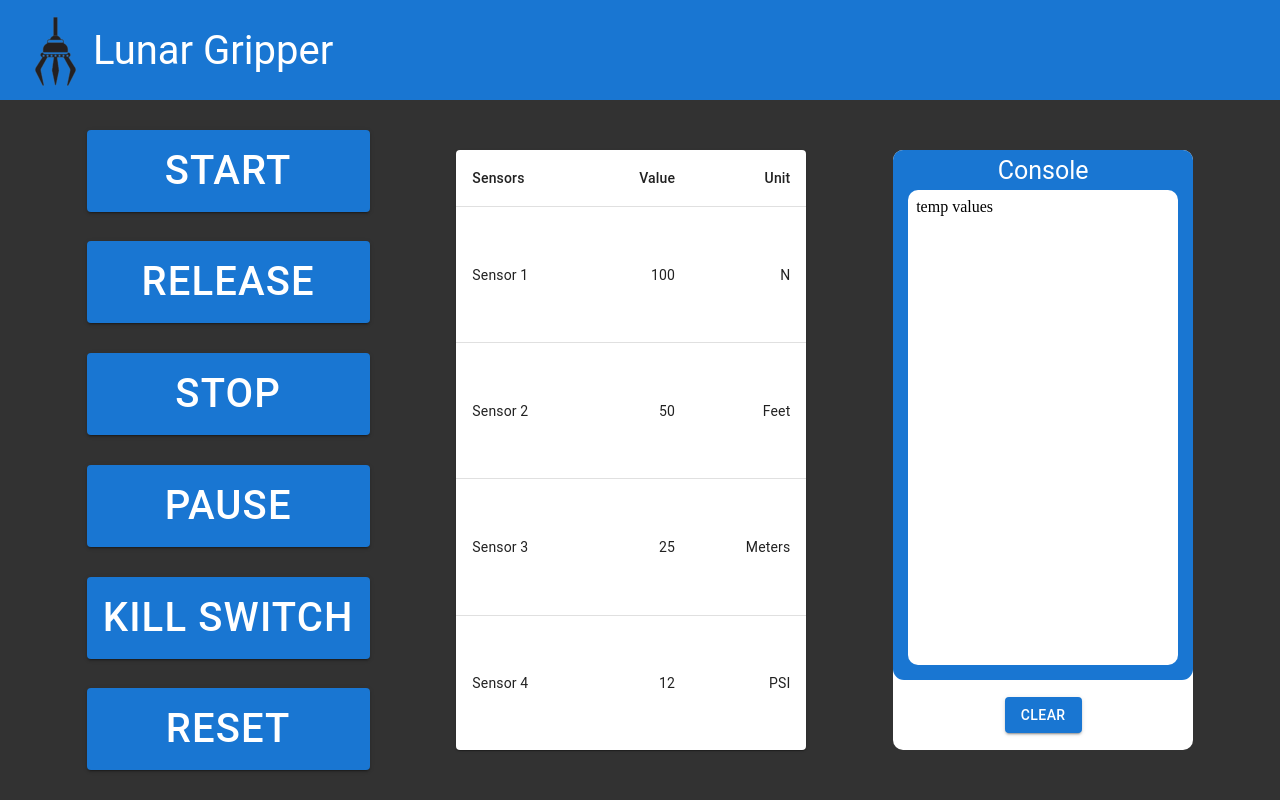
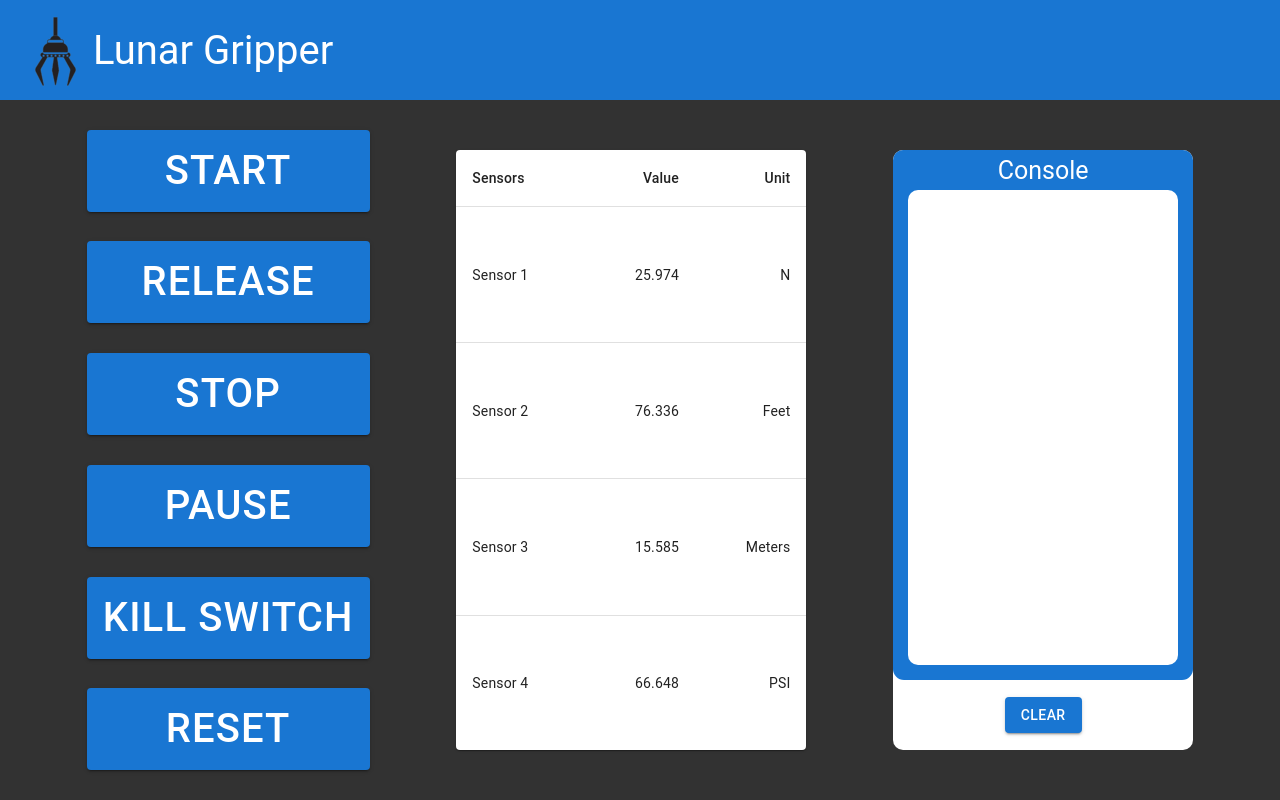
Before and after one commit to yeeeee1015/Lunar-Gripper-Sample-Collection, a React (Create React App) app in the folder frontend/: page / in a window 1280 px wide. Built offline with nearby package versions, Linux system fonts and the light colour scheme.

Commit message:
added temporary functionality to app for left-side buttons, added constantly rendering dummy values for sensor data

```diff
--- a/frontend/public/main.js
+++ b/frontend/public/main.js
@@ -1,3 +1,5 @@
+//All of this code is boilerplate from the electron website
+
 const { app, BrowserWindow } = require('electron')
 
 const createWindow = () => {
@@ -5,6 +7,7 @@ const createWindow = () => {
   const mainWindow = new BrowserWindow({
     width: 1024,
     height: 768,
+    title: "Lunar Gripper Controls",
     webPreferences: {
       enableRemoteModule:true
     }
--- a/frontend/src/App.js
+++ b/frontend/src/App.js
@@ -1,9 +1,18 @@
+//This is the
+
 import Button from '@mui/material/Button'
-import Output from "./Output"
-import Console from "./Console"
 import myImage from './assets/gripperNoBackgroundResized.png'
 import "./css/app.css"
-
+import "./css/console.css"
+import { useState, useEffect} from "react"
+import * as React from 'react';
+import Table from '@mui/material/Table';
+import TableBody from '@mui/material/TableBody';
+import TableCell from '@mui/material/TableCell';
+import TableContainer from '@mui/material/TableContainer';
+import TableHead from '@mui/material/TableHead';
+import TableRow from '@mui/material/TableRow';
+import Paper from '@mui/material/Paper';
 
 const buttonStyles = {
   fontSize: '40px',
@@ -56,12 +65,53 @@ const imageStyle = {
   marginLeft: '20px'
 }
 
-// const headerTextStyle = {
-//   fontSize: "40px",
-//   color: 'white',
-// }
 
 function App() {
+
+  const [error, setError] = useState("")
+  function addError() {
+
+    setError(error + " error" + "\n")
+
+  }
+  function clearError() {
+    setError("")
+  }
+
+  const [sensorData1, setSensor1Data] = useState(0);
+  const [sensorData2, setSensor2Data] = useState(0);
+  const [sensorData3, setSensor3Data] = useState(0);
+  const [sensorData4, setSensor4Data] = useState(0);
+  const fetchSensorData = () => { // Simulate a function that fetches sensor data
+    return (Math.random() * 100).toFixed(3); // Replace this with real sensor data fetching logic
+  };
+
+
+  useEffect(() => {
+    const updateSensorData = () => {  // Function to update sensor data
+      setSensor1Data(fetchSensorData());
+      setSensor2Data(fetchSensorData());
+      setSensor3Data(fetchSensorData());
+      setSensor4Data(fetchSensorData());
+    };
+    const interval = setInterval(updateSensorData, 500); // Update sensor data every second
+    return () => clearInterval(interval);   // Cleanup interval on component unmount
+  }, []);
+
+
+  function createData(name, value, unit) {
+  return { name, value, unit};
+}
+
+const rows = [
+  createData("Sensor 1", sensorData1, "N"),
+  createData("Sensor 2", sensorData2, "Feet"),
+  createData("Sensor 3", sensorData3, "Meters"),
+  createData("Sensor 4", sensorData4, "PSI"),
+
+];
+
+
   return (
     <div className="outerDiv" style={ outerDivStyle}>
       <div className="header" style={headerStyle}>
@@ -70,18 +120,56 @@ function App() {
       </div>
       <div className="container1" style={container1Styles}>
         <div className="buttonContainer" style={buttonContainerStyle}>
-              <Button className='button' variant="contained" style={buttonStyles}>Start</Button>
-              <Button className='button' variant="contained" style={buttonStyles}>Release</Button>
-              <Button className='button' variant="contained" style={buttonStyles}>Stop</Button>
-              <Button className='button' variant="contained" style={buttonStyles}>Pause</Button>
-              <Button className='button' variant="contained" style={buttonStyles}>Kill Switch</Button>
-              <Button className='button' variant="contained" style={buttonStyles}>Reset</Button>
+              <Button onClick={addError} className='button' variant="contained" style={buttonStyles}>Start</Button>
+              <Button onClick={addError} className='button' variant="contained" style={buttonStyles}>Release</Button>
+              <Button onClick={addError} className='button' variant="contained" style={buttonStyles}>Stop</Button>
+              <Button onClick={addError} className='button' variant="contained" style={buttonStyles}>Pause</Button>
+              <Button onClick={addError} className='button' variant="contained" style={buttonStyles}>Kill Switch</Button>
+              <Button onClick={addError} className='button' variant="contained" style={buttonStyles}>Reset</Button>
         </div>
         <div className="tableContainer" style={tableContainerStyle}>
-          <Output/>
+          <TableContainer component={Paper}>
+            <Table sx={{ minWidth: 350, minHeight: 600}} aria-label="simple table">
+              <TableHead>
+                <TableRow>
+                  <TableCell>Sensors</TableCell>
+                  <TableCell align="right">Value</TableCell>
+                  <TableCell align="right">Unit</TableCell>
+                </TableRow>
+              </TableHead>
+              <TableBody>
+                {rows.map((row) => (
+                  <TableRow
+                    key={row.name}
+                    sx={{ '&:last-child td, &:last-child th': { border: 0 } }}
+                  >
+                    <TableCell component="th" scope="row">
+                      {row.name}
+                    </TableCell>
+                    <TableCell align="right">{row.value}</TableCell>
+                    <TableCell align="right">{row.unit}</TableCell>
+                  </TableRow>
+                ))}
+              </TableBody>
+            </Table>
+          </TableContainer>
         </div>
         <div className="consoleContainer" style={consoleContainerStyle}>
-          <Console/>
+          <div className="container">
+              <div className="consoleDiv">
+                  <div className="header">
+                      <p className="consoleHeaderText">Console</p>
+                  </div>
+                  <div className="body">
+                      <div className="buffer">
+                          <p className="errors">{error}</p>
+                      </div>
+                  </div>
+              </div>
+              <div className="clearButtonContainer">
+                      <Button onClick={clearError} variant="contained" className="clearButton">CLEAR</Button>
+              </div>
+          </div>
         </div>
       </div>
     </div>
--- a/frontend/src/Console.js
+++ b/frontend/src/Console.js
@@ -1,10 +1,25 @@
 import "./css/console.css"
 import Button from '@mui/material/Button'
+import { useState } from "react"
+
+//custom console component, current has hardcoded values
 
 
 function Console() {
+
+    const [error, setError] = useState("")
+    function handleClick() {
+
+        if (error === "") {
+            setError("there is an error")
+        } else {
+            setError("")
+        }
+    }
+
     return (
         <>
+            <button onClick={handleClick}> temp </button>
             <div className="container">
                 <div className="consoleDiv">
                     <div className="header">
@@ -12,7 +27,7 @@ function Console() {
                     </div>
                     <div className="body">
                         <div className="buffer">
-                            <p className="errors">temp values</p>
+                            <p className="errors">{error}</p>
                         </div>
                     </div>
                 </div>
--- a/frontend/src/Output.js
+++ b/frontend/src/Output.js
@@ -1,4 +1,4 @@
-
+//This is the table component, currently all the values are hardcoded
 
 import * as React from 'react';
 import Table from '@mui/material/Table';
--- /dev/null
+++ b/frontend/src/SensorData.js
@@ -0,0 +1,34 @@
+import React, { useState, useEffect } from 'react';
+
+const fetchSensorData = () => { // Simulate a function that fetches sensor data
+  return Math.random() * 100; // Replace this with real sensor data fetching logic
+};
+
+const SensorData = () => {
+
+
+  const [sensorData, setSensorData] = useState(0);
+
+  useEffect(() => {
+
+
+    const updateSensorData = () => {  // Function to update sensor data
+      setSensorData(fetchSensorData());
+    };
+
+    const interval = setInterval(updateSensorData, 1000); // Update sensor data every second
+    return () => clearInterval(interval);   // Cleanup interval on component unmount
+
+
+  }, []);
+
+
+  return (
+    <div>
+      <h1>Sensor Data</h1>
+      <p>{sensorData.toFixed(2)}</p>
+    </div>
+  );
+};
+
+export default SensorData;
--- a/frontend/src/css/app.css
+++ b/frontend/src/css/app.css
@@ -1,3 +1,5 @@
+/* This is here because the style json objects would not apply the right font for the header */
+
 .headerText {
     font-size: 40px;
     color: white;
--- a/frontend/src/css/console.css
+++ b/frontend/src/css/console.css
@@ -46,7 +46,9 @@
 
 .buffer {
     min-height: 95%;
+    max-height: 95%;
     min-width: 90%;
+    max-width: 90%;
     background-color: white;
     margin-bottom: 5px;
     border-radius: 10px;
@@ -54,7 +56,6 @@
 
 .clearButtonContainer {
     height: 70px;
-    /* background-color: #1976d2; */
     background-color: white;
     display: flex;
     justify-content: center;
--- a/frontend/src/index.js
+++ b/frontend/src/index.js
@@ -2,6 +2,7 @@ import React from 'react';
 import ReactDOM from 'react-dom/client';
 import App from './App';
 import "./css/index.css";
+import SensorData from './SensorData';
 
 const root = ReactDOM.createRoot(document.getElementById('root'));
 root.render(
```
